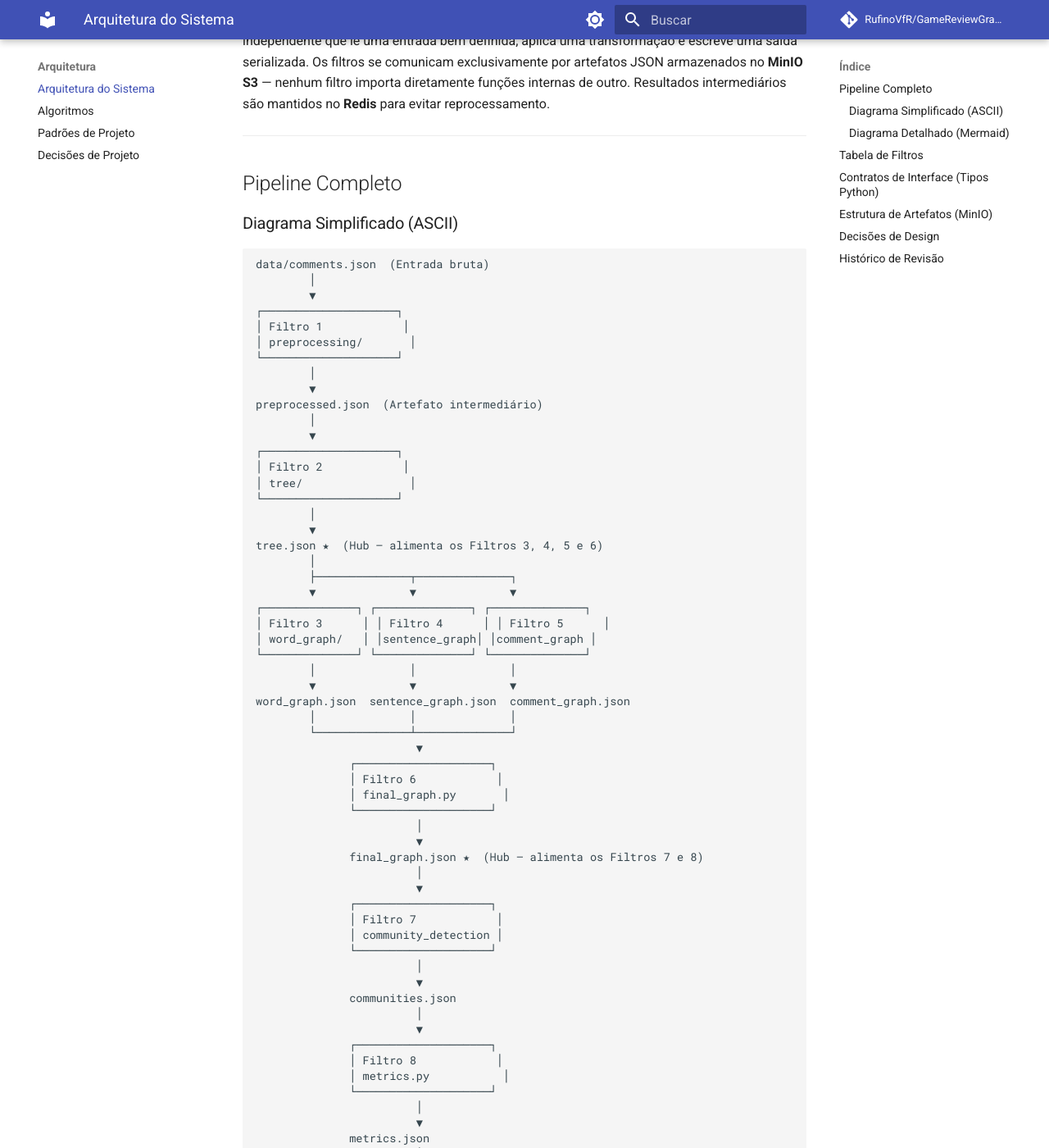
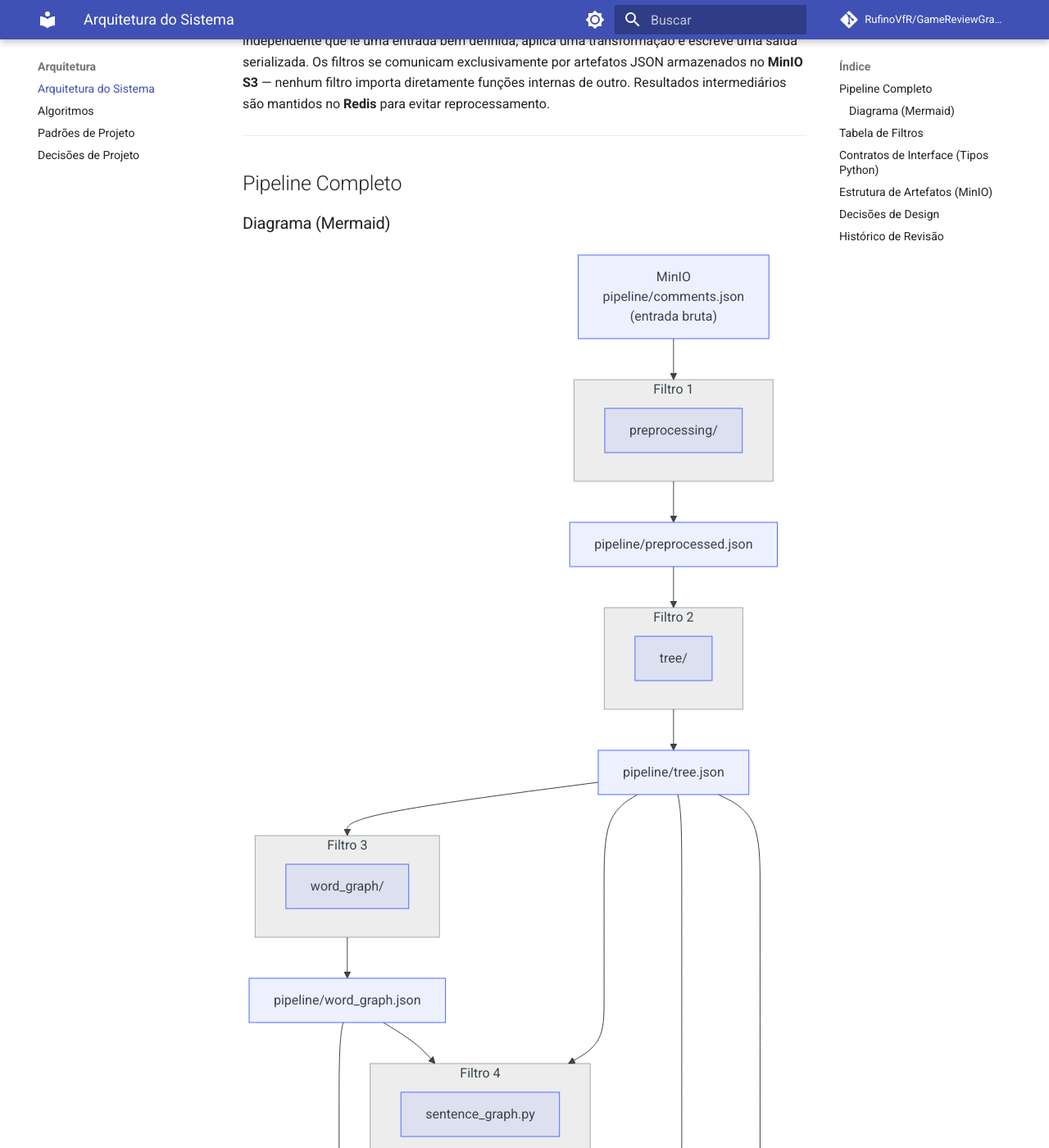
Before and after one commit to RufinoVfR/GameReviewGraph, an MkDocs documentation site: the page built from docs/arquitetura.md, in a window 1280 px wide and 1400 px high, scrolled down 216 px. Shown: the whole window at 82% size. Built offline with MkDocs 1.6.1 and Material for MkDocs 9.7.7, drawn with Linux system fonts in a browser that asks for light colours; comment, search, counter and statistics services are not loaded; some of the changed text lies outside the part shown.

Commit message:
[DOC] Fix

````diff
--- a/docs/arquitetura.md
+++ b/docs/arquitetura.md
@@ -6,82 +6,7 @@ O **GameReviewGraph** é estruturado como um pipeline de **Pipe and Filter**: ca
 
 ## Pipeline Completo
 
-### Diagrama Simplificado (ASCII)
-
-```
-data/comments.json  (Entrada bruta)
-        │
-        ▼
-┌────────────────────┐
-│ Filtro 1            │
-│ preprocessing/       │
-└────────────────────┘
-        │
-        ▼
-preprocessed.json  (Artefato intermediário)
-        │
-        ▼
-┌────────────────────┐
-│ Filtro 2            │
-│ tree/                │
-└────────────────────┘
-        │
-        ▼
-tree.json ★  (Hub — alimenta os Filtros 3, 4, 5 e 6)
-        │
-        ├──────────────┬──────────────┐
-        ▼              ▼              ▼
-┌──────────────┐ ┌──────────────┐ ┌──────────────┐
-│ Filtro 3      │ │ Filtro 4      │ │ Filtro 5      │
-│ word_graph/   │ │sentence_graph│ │comment_graph │
-└──────────────┘ └──────────────┘ └──────────────┘
-        │              │              │
-        ▼              ▼              ▼
-word_graph.json  sentence_graph.json  comment_graph.json
-        │              │              │
-        └──────────────┴──────────────┘
-                        ▼
-              ┌────────────────────┐
-              │ Filtro 6            │
-              │ final_graph.py       │
-              └────────────────────┘
-                        │
-                        ▼
-              final_graph.json ★  (Hub — alimenta os Filtros 7 e 8)
-                        │
-                        ▼
-              ┌────────────────────┐
-              │ Filtro 7            │
-              │ community_detection │
-              └────────────────────┘
-                        │
-                        ▼
-              communities.json
-                        │
-                        ▼
-              ┌────────────────────┐
-              │ Filtro 8            │
-              │ metrics.py           │
-              └────────────────────┘
-                        │
-                        ▼
-              metrics.json
-                        │
-                        ▼
-              ┌────────────────────┐
-              │ Filtro 9            │
-              │ analysis.py          │
-              └────────────────────┘
-                        │
-                        ▼
-              report.txt ★  (Saída final legível)
-```
-
-**Legenda:** ★ = artefato hub (alimenta múltiplos filtros ou é a saída final).
-
----
-
-### Diagrama Detalhado (Mermaid)
+### Diagrama (Mermaid)
 
 ```mermaid
 flowchart TD
@@ -242,4 +167,4 @@ s3://game-review-graph/
 | 16/06/2026 | 2.2 | `ProcessedComment` sem `topic` (rótulo-ouro reservado à validação por `id`) | Equipe |
 | 17/06/2026 | 2.3 | Filtro 2 vira pacote `tree/` (modelo do Filtro 1: `filter.py`, `structure.py`, `build.py`, `serialize.py`); leitura de `tree.json` em `src/shared/tree.py` | Lucas Antunes |
 | 17/06/2026 | 2.4 | Filtro 3 vira pacote `word_graph/` (`filter.py`, `cooccurrence.py`); entrada do `process` é o dict do `tree.json` | Lucas Antunes |
-| 22/06/2026 | 2.5 | Adição do diagrama ASCII do pipeline completo (Filtros 1–9 com artefatos intermediários) | [Vinícius Rufino](https://github.com/RufinoVfR) |
+| 22/06/2026 | 2.5 | Remoção do diagrama ASCII redundante; diagrama Mermaid existente já cobre o pipeline completo | [Vinícius Rufino](https://github.com/RufinoVfR) |
````
Also changed, not shown: docs/visualizacoes.md (+2 -1 lines).
